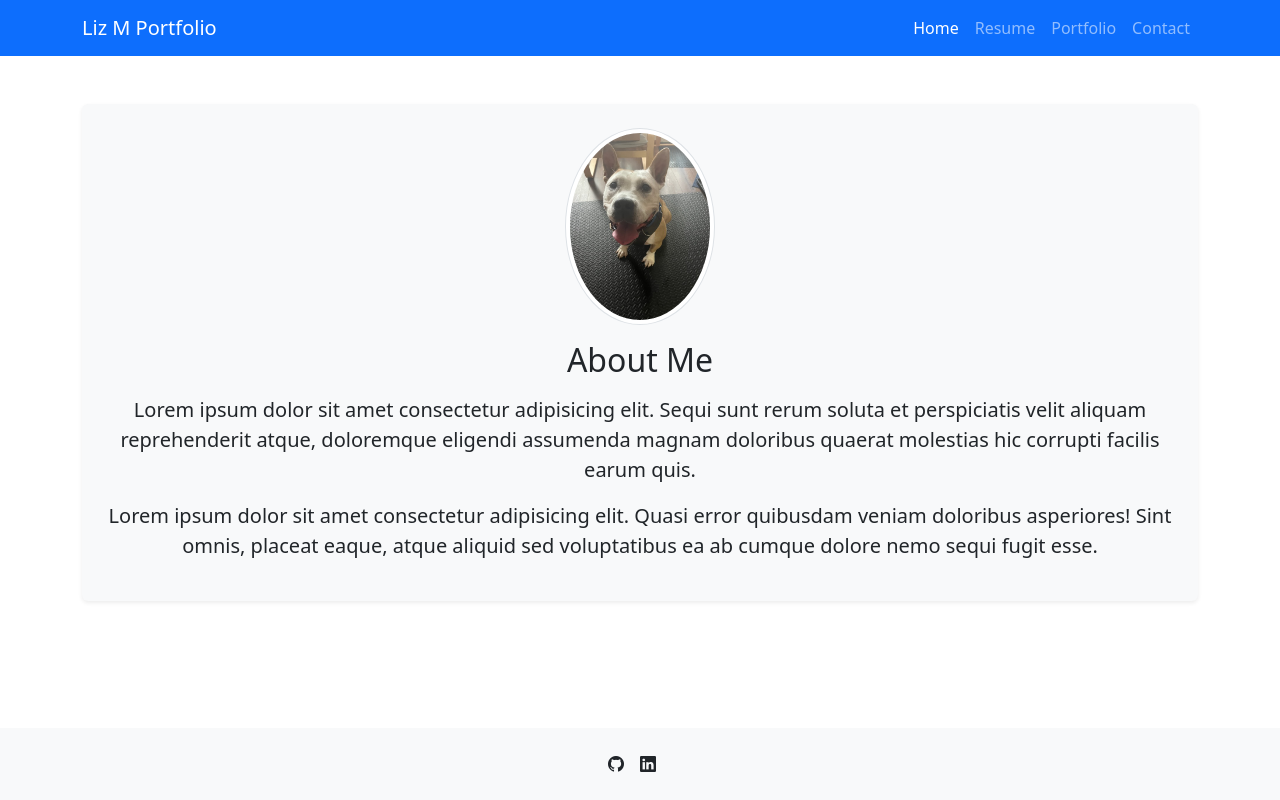
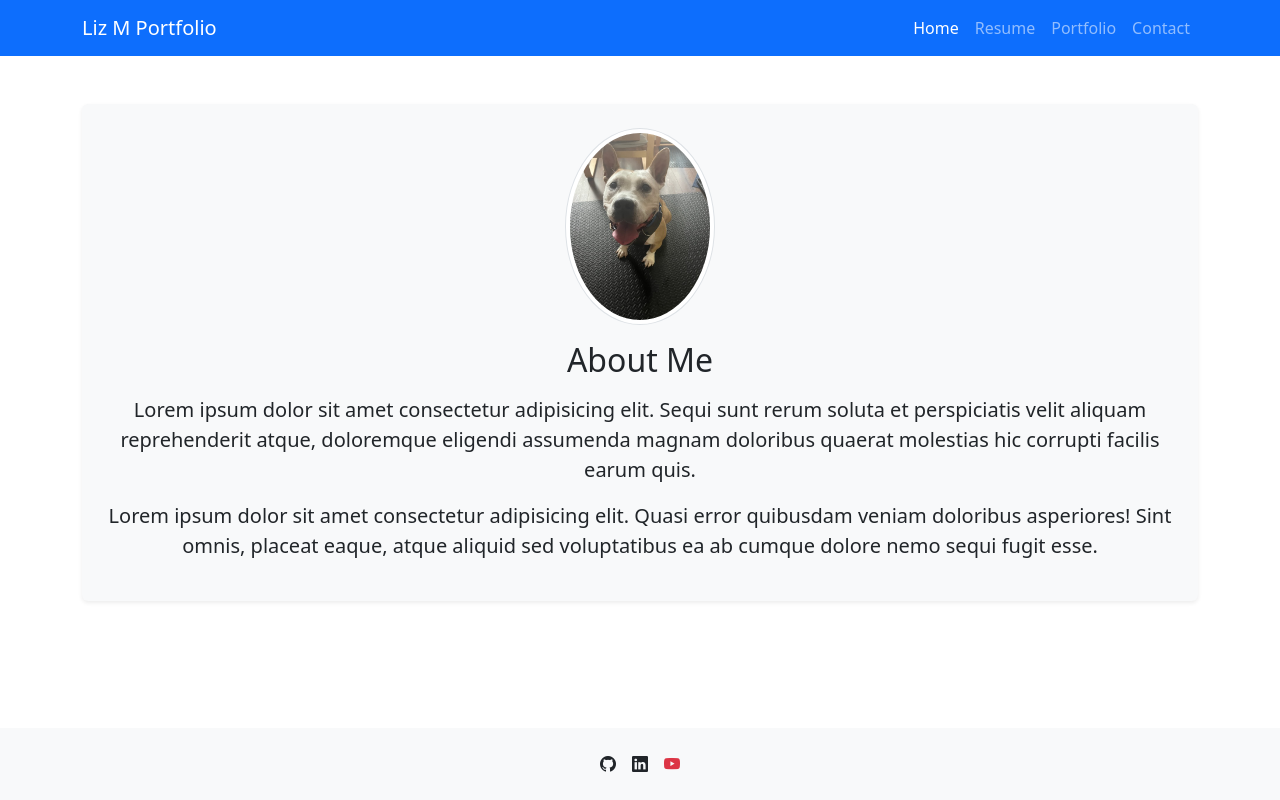
Before and after one commit to Liz-Melcher/ReactResume, a React (Vite) app in the folder ReactResume/: page / in a window 1280 px wide. Built offline with nearby package versions, Linux system fonts and the light colour scheme.

Commit message:
updated footer

```diff
--- a/ReactResume/src/components/Footer.jsx
+++ b/ReactResume/src/components/Footer.jsx
@@ -28,12 +28,12 @@ function Footer() {
           </a>
 
           <a
-            href="https://bsky.app/profile/pretendhandle"
+            href="https://www.youtube.com/@pretendhandle"
             className="text-dark text-decoration-none"
             target="_blank"
             rel="noopener noreferrer"
           >
-            <i className="bi bi-bluesky" role="img" aria-label="Bluesky"></i>
+            <i className="bi bi-youtube text-danger" role="img" aria-label="YouTube"></i>
           </a>
         </div>
       </div>
```
Also changed, not shown: 1 other file (tests, documents, lock files or other folders).
